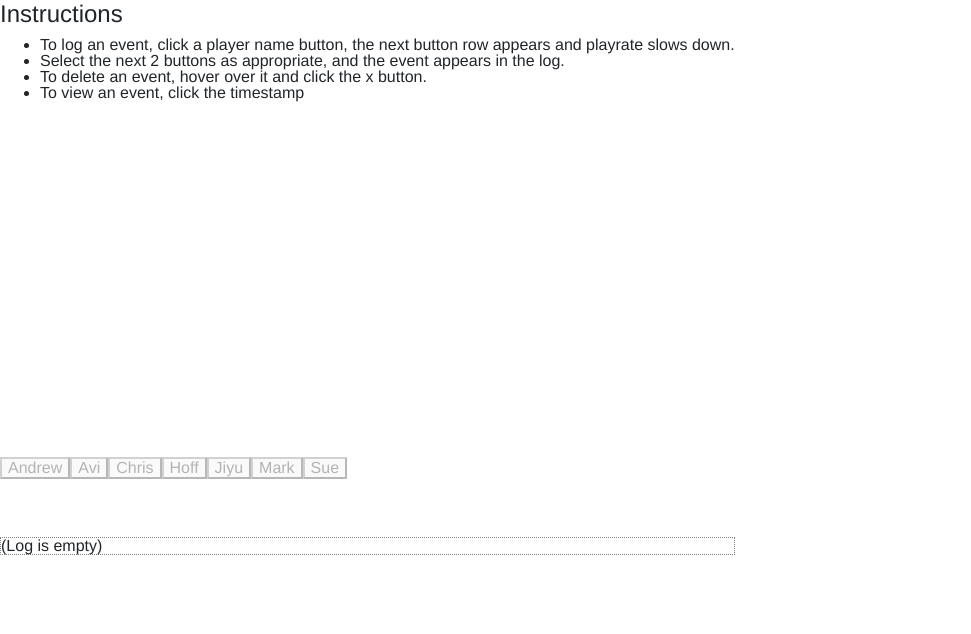
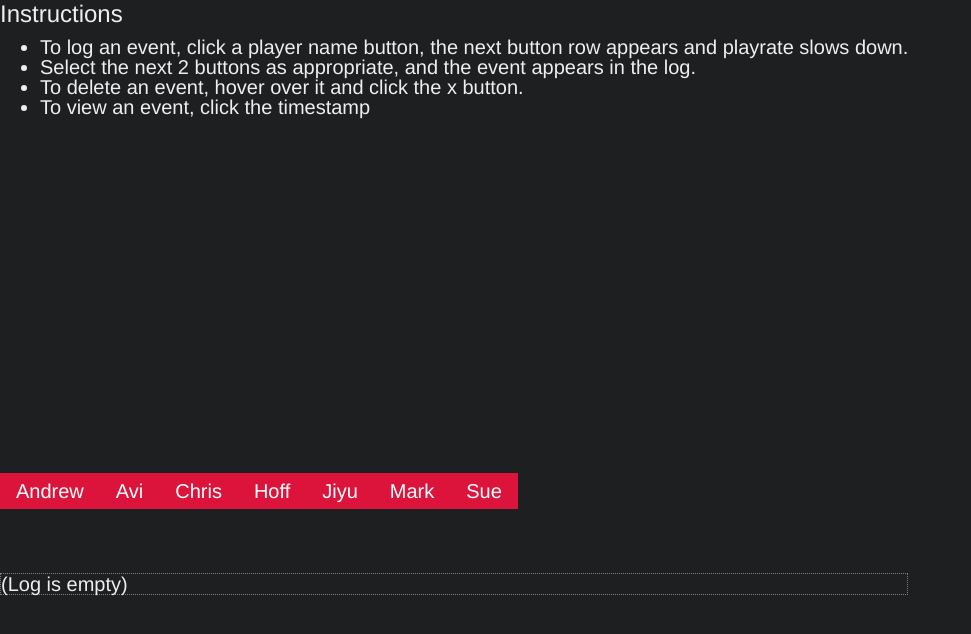
Before and after one commit to mritterhoff/ytclip, a React (Create React App) app: page / in a window 1280 px wide. Shown: the top 634 px of the page, without its empty margins (0-971 px from the left). Built offline with nearby package versions, Linux system fonts and the light colour scheme.

Commit message:
Add experimental style

```diff
--- a/src/css/App.css
+++ b/src/css/App.css
@@ -53,3 +53,22 @@ button.selected {
 .event {
   padding: .2em;
 }
+
+body {
+  font-family: -apple-system,BlinkMacSystemFont,"Segoe UI",Roboto,"Helvetica Neue",sans-serif;
+  font-size: 20px;
+  background: #1e1f20;
+  color: #eee;
+}
+
+h1 {
+  font-weight: 400;
+}
+
+button {
+  padding: 8px 16px;
+  background: crimson;
+  color: white;
+  border: none;
+  font-size: inherit;
+}
```
